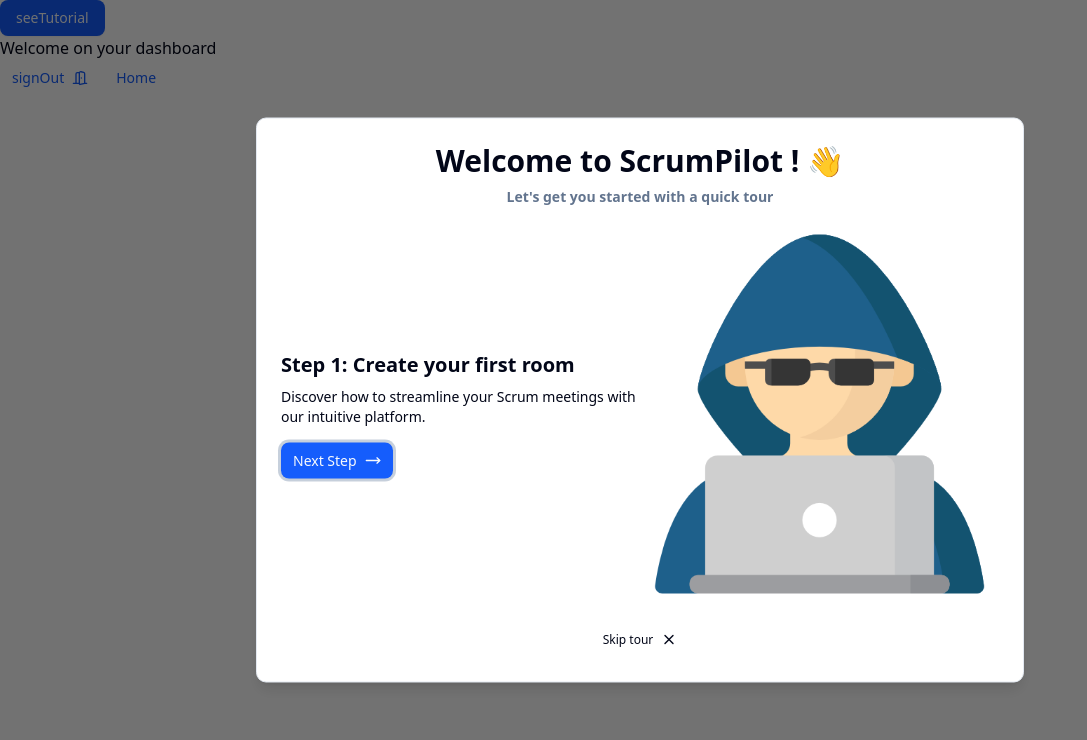
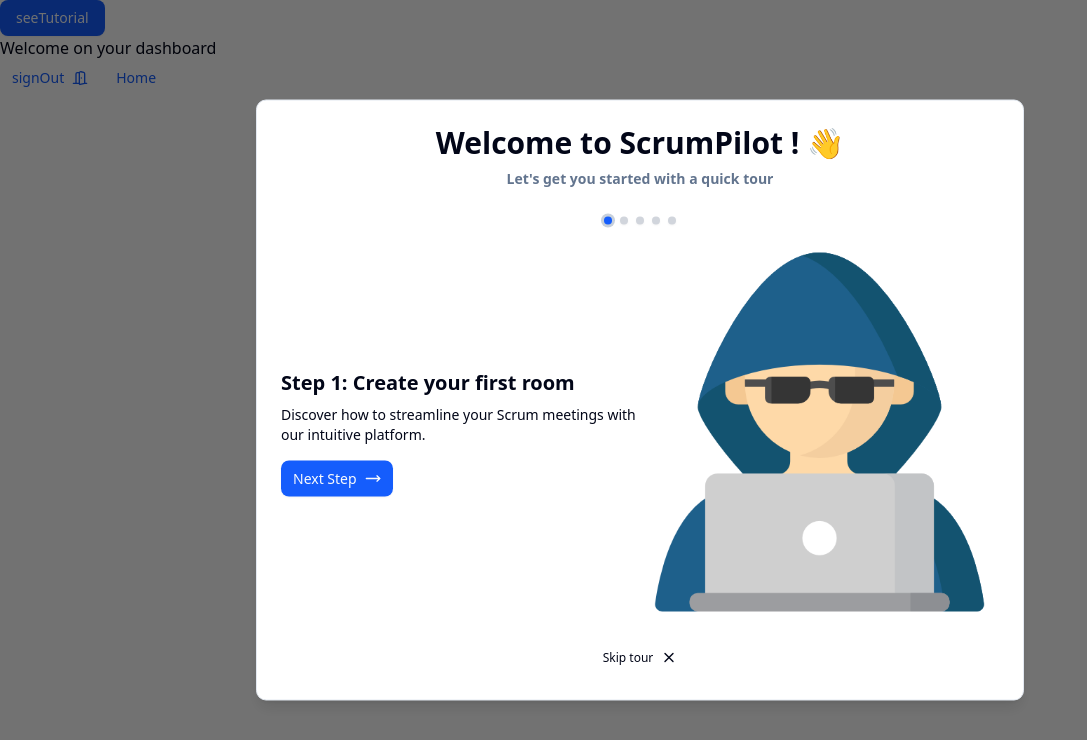
Before and after one commit to npier97/ScrumPilot, a React (Vite) app: page /dashboard in a window 1280 px wide. Shown: the top 740 px of the page, without its empty margins (0-1087 px from the left). Built offline with nearby package versions, Linux system fonts and the light colour scheme; no server answers; sample sign-in values are in the browser's storage.

Commit message:
feat: add indexed bullets

```diff
--- a/src/components/Dashboard/OnBoarding.tsx
+++ b/src/components/Dashboard/OnBoarding.tsx
@@ -10,10 +10,10 @@
 import { useEffect, useState } from 'react';
 import { useTranslation } from 'react-i18next';
 import { Button } from '../ui/button';
-import OnBoardingStep from './OnBoardingStep';
 import { NumericActionProps } from '@/types/Dashboard';
 import { onBoardingMessages } from '@/ressources/datas/onBoardingMessages';
-import OnBoardingFooter from './onBoardingFooter';
+import OnBoardingStep from './OnBoardingStep';
+import OnBoardingFooter from './OnBoardingFooter';
 
 const OnBoarding = () => {
   const [isOpen, setIsOpen] = useState(false);
@@ -60,6 +60,17 @@
           <DialogDescription className='text-center font-bold'>
             {t('onBoarding.description')}
           </DialogDescription>
+
+          <div className='flex items-center justify-center space-x-2 mt-5'>
+            {Array.from({ length: onBoardingMessages.length }).map((_, idx) => (
+              <Button
+                size={'sm'}
+                variant={'default'}
+                onClick={() => setIndex(idx)}
+                className={`p-0 size-2 rounded-full ${idx === index ? 'bg-primary' : 'bg-gray-300'}`}
+              />
+            ))}
+          </div>
         </DialogHeader>
 
         <OnBoardingStep
```
